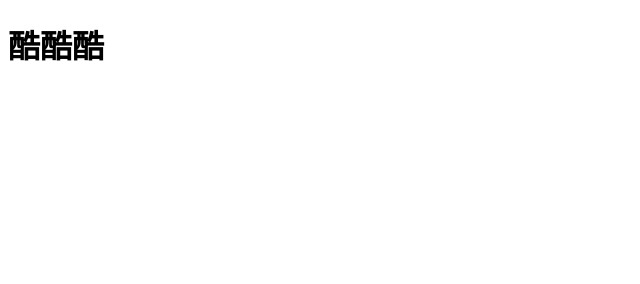
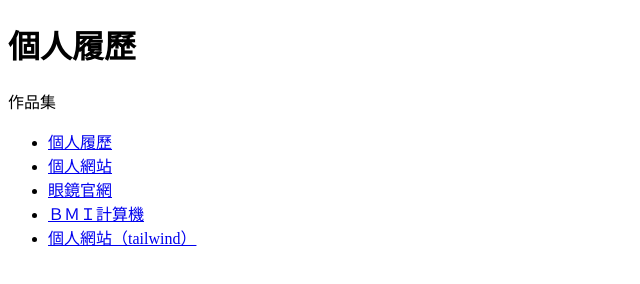
Before and after one commit to weizhetseng/weizhetseng.github.io, a plain HTML site: page index.html in a window 1280 px wide. Shown: the whole page, without its empty margins (0-640 px from the left). Drawn offline with Linux system fonts and the light colour scheme.

Commit message:
Update index.html

```diff
--- a/index.html
+++ b/index.html
@@ -10,7 +10,15 @@
 
 <body>
 
-    <h1>酷酷酷</h1>
+    <h1>個人履歷</h1>
+    <p>作品集</p>
+    <ul>
+       <li><a href="https://weizhetseng.github.io/Week1-resume/">個人履歷</a></li>
+       <li><a href="https://weizhetseng.github.io/Week2-website/">個人網站</a></li>
+       <li><a href="https://weizhetseng.github.io/Week3-Glasses-RWD/">眼鏡官網</a></li>
+       <li><a href="https://weizhetseng.github.io/BMI-calculator/">ＢＭＩ計算機</a></li>
+       <li><a href="https://weizhetseng.github.io/Week4-Glasses-tailwind/">個人網站（tailwind）</a></li>
+    </ul>
 
 
 </body>
```
